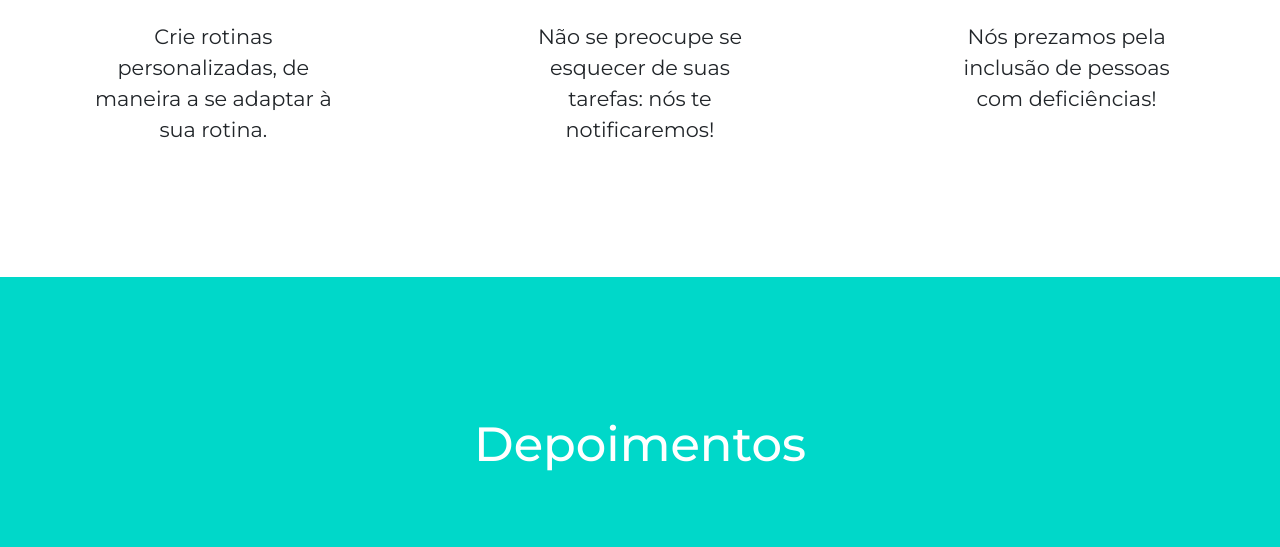
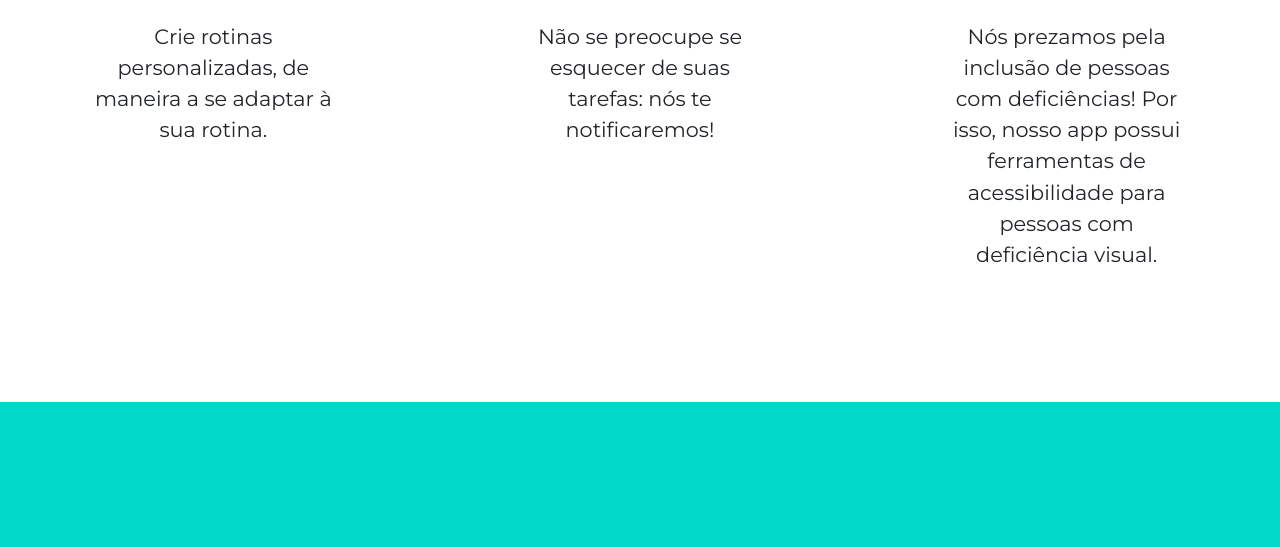
Before and after one commit to marceloberber/dietwatch-webpage, a plain HTML site: page index.html in a window 1280 px wide. Shown: the part 1125-1672 px from the top of the page. Drawn offline with nearby package versions, Linux system fonts and the light colour scheme.

Commit message:
texto acessibilidade

```diff
--- a/index.html
+++ b/index.html
@@ -104,7 +104,7 @@
         <div class="col-md-4 text-center">
           <i class="fa-brands fa-accessible-icon overview-icon"></i>
           <h3 class="overview-header">Acessibilidade</h3>
-          <p class="info-width mx-auto">Nós prezamos pela inclusão de pessoas com deficiências!</p>
+          <p class="info-width mx-auto">Nós prezamos pela inclusão de pessoas com deficiências! Por isso, nosso app possui ferramentas de acessibilidade para pessoas com deficiência visual.</p>
         </div>
 
       </div>
```
